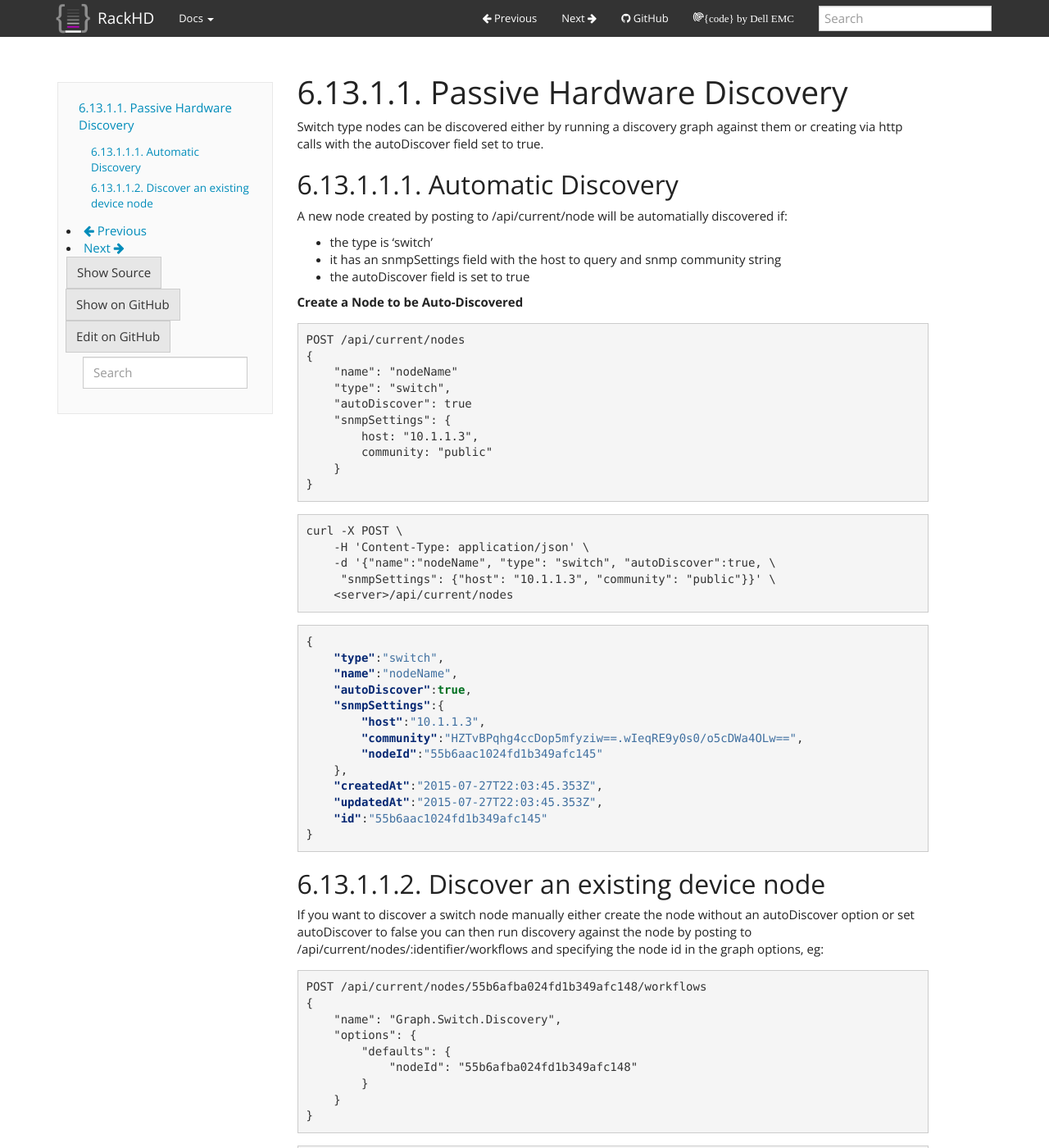
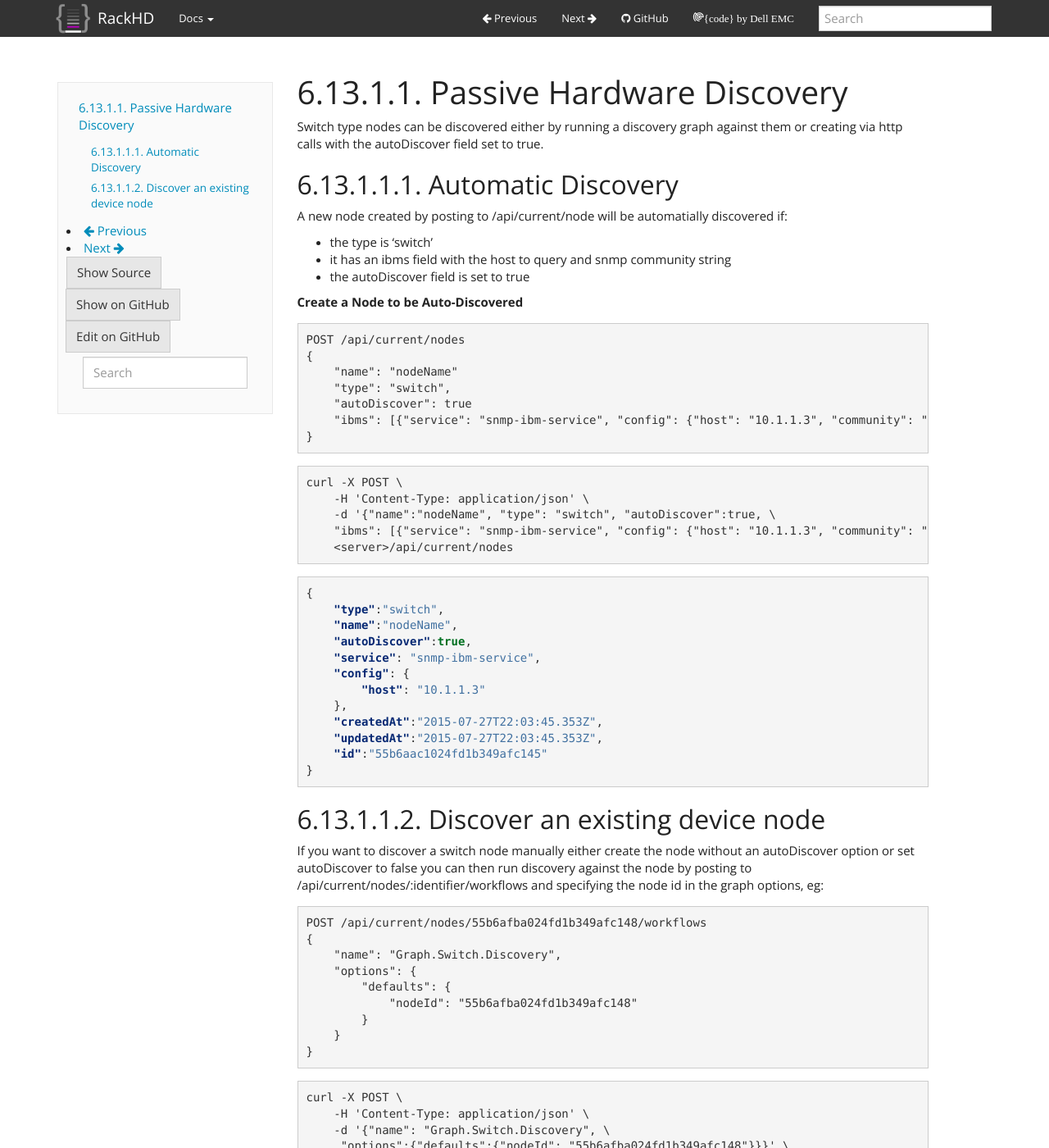
Before and after one commit to RackHD/docs, a Sphinx documentation site: the page built from docs/rackhd/passive_discovery.rst, in a window 1280 px wide and 1400 px high. Shown: the whole window at 82% size. Built offline with Sphinx 7.4.7, drawn with Linux system fonts in a browser that asks for light colours; some of the changed text lies outside the part shown.

Commit message:
Documentation update - Post node with IBM settings - Change autoDiscover from string to boolean

```diff
--- a/docs/rackhd/passive_discovery.rst
+++ b/docs/rackhd/passive_discovery.rst
@@ -11,7 +11,7 @@ A new node created by posting to /api/current/node will be
 automatially discovered if:
 
 * the type is 'switch'
-* it has an snmpSettings field with the host to query and snmp community string
+* it has an ibms field with the host to query and snmp community string
 * the autoDiscover field is set to true
 
 **Create a Node to be Auto-Discovered**
@@ -23,10 +23,7 @@ automatially discovered if:
         "name": "nodeName"
         "type": "switch",
         "autoDiscover": true
-        "snmpSettings": {
-            host: "10.1.1.3",
-            community: "public"
-        }
+        "ibms": [{"service": "snmp-ibm-service", "config": {"host": "10.1.1.3", "community": "public"}}]
     }
 
 .. code-block:: REST
@@ -34,7 +31,7 @@ automatially discovered if:
     curl -X POST \
         -H 'Content-Type: application/json' \
         -d '{"name":"nodeName", "type": "switch", "autoDiscover":true, \
-         "snmpSettings": {"host": "10.1.1.3", "community": "public"}}' \
+        "ibms": [{"service": "snmp-ibm-service", "config": {"host": "10.1.1.3", "community": "public"}}] \
         <server>/api/current/nodes
 
 .. literalinclude:: samples/auto-discover-switch-node.json
@@ -78,7 +75,7 @@ using different settings. For example, a smart PDU:
     curl -X POST \
         -H 'Content-Type: application/json' \
         -d '{"name":"nodeName", "type": "pdu", \
-         "snmpSettings": {"host": "10.1.1.3", "community": "public"}}' \
+        "ibms": [{"service": "snmp-ibm-service", "config": {"host": "10.1.1.3", "community": "public"}}] \
         <server>/api/current/nodes
 
 .. code-block:: REST
--- a/docs/rackhd/samples/auto-discover-switch-node.json
+++ b/docs/rackhd/samples/auto-discover-switch-node.json
@@ -2,10 +2,9 @@
     "type":"switch",
     "name":"nodeName",
     "autoDiscover":true,
-    "snmpSettings":{
-        "host":"10.1.1.3",
-        "community":"HZTvBPqhg4ccDop5mfyziw==.wIeqRE9y0s0/o5cDWa4OLw==",
-        "nodeId":"55b6aac1024fd1b349afc145"
+    "service": "snmp-ibm-service",
+    "config": {
+        "host": "10.1.1.3"
     },
     "createdAt":"2015-07-27T22:03:45.353Z",
     "updatedAt":"2015-07-27T22:03:45.353Z",
```
Also changed, not shown: docs/rackhd/pollers.rst (+3 -9 lines), docs/tutorials/vagrant.rst (+4 -4 lines).
